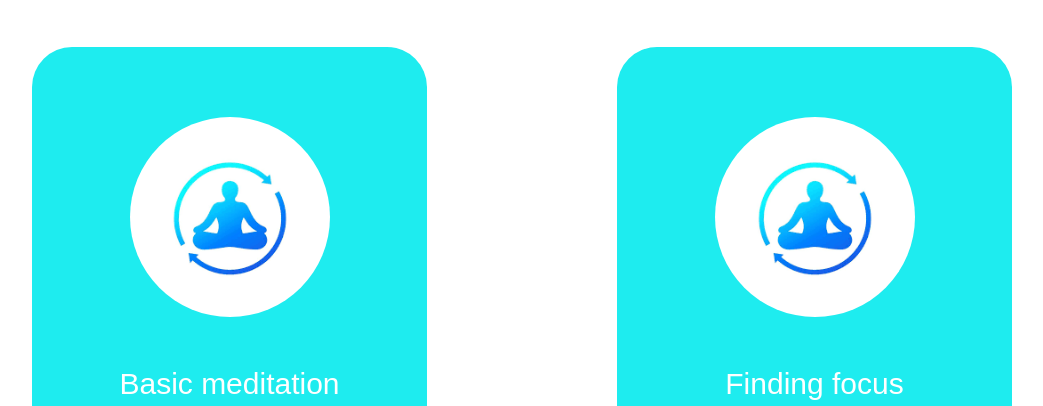
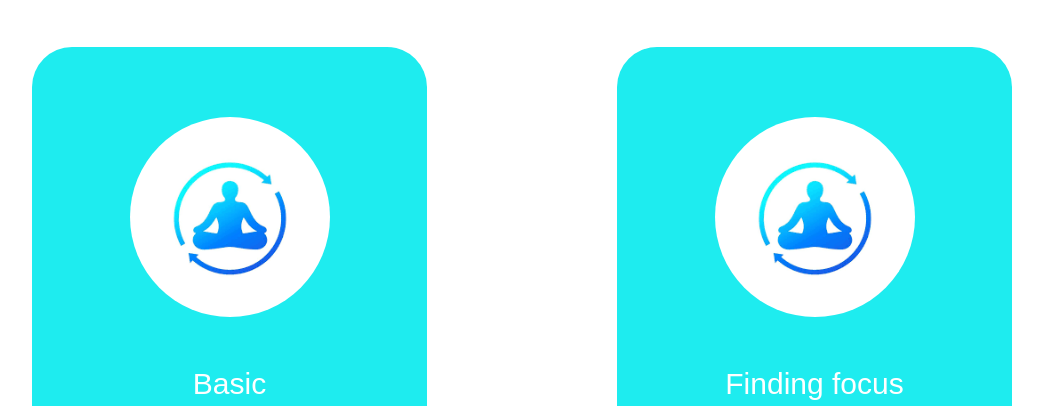
Before and after one commit to Kamal492/meditation, a plain HTML site: page index.html in a window 1280 px wide. Shown: the part 394-800 px from the top of the page, without its empty margins (118-1161 px from the left). Drawn offline with nearby package versions, Linux system fonts and the light colour scheme.

Commit message:
Update index.html

```diff
--- a/index.html
+++ b/index.html
@@ -19,7 +19,7 @@
         <div class=" col-xs-6 card-hold ">
           <div class="cards-div">
             <img src="images.png" alt="" class="icon-med">
-            <h2 class="headings-class">Basic meditation</h2>
+            <h2 class="headings-class">Basic</h2>
           </div>
 
         </div>
```
